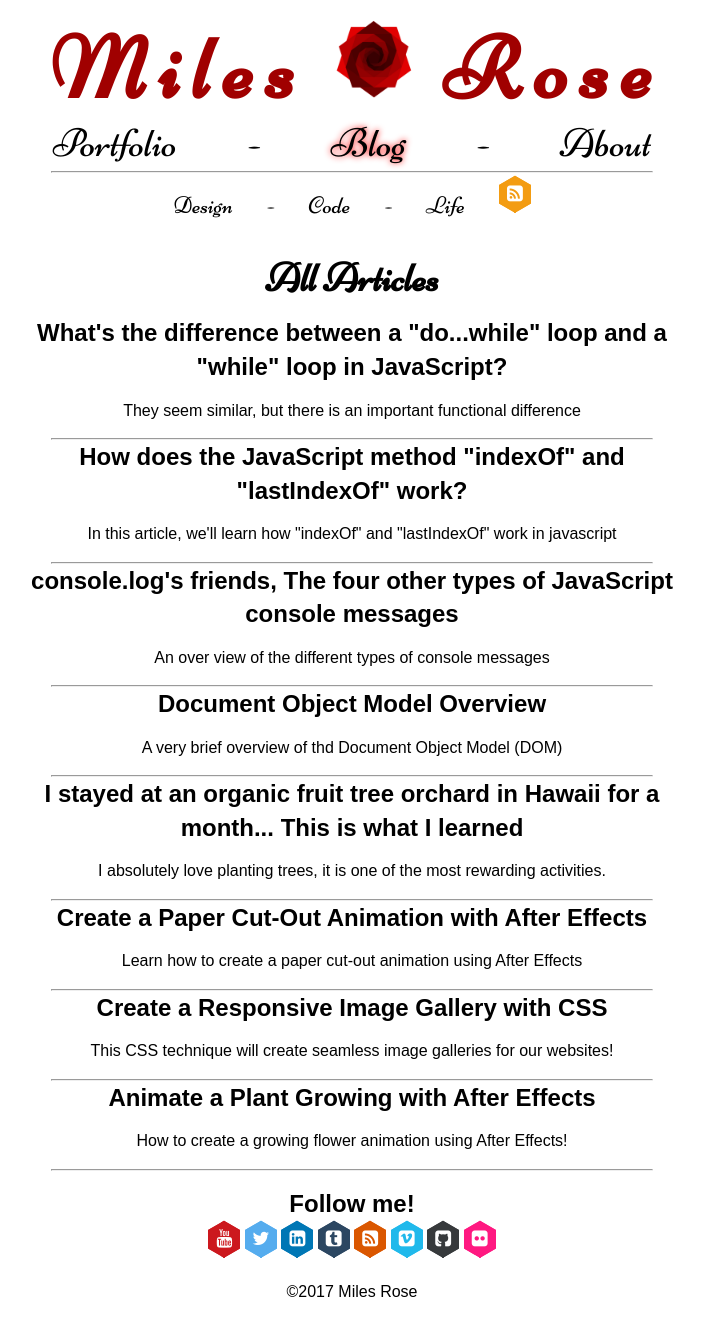
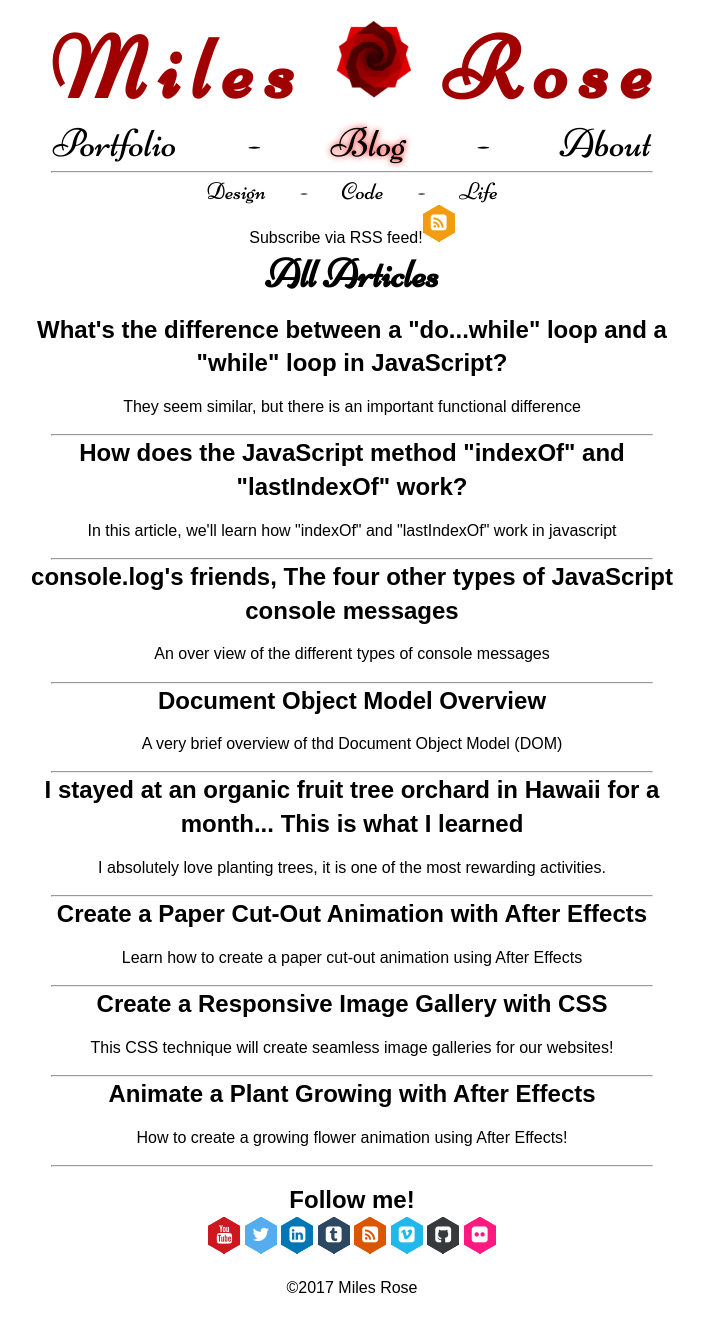
Before and after one commit to MilesOfRoses/my-jekyll, a Jekyll site: the page built from blog.html, in a window 1280 px wide. Shown: the whole page, without its empty margins (288-992 px from the left). Built offline with Jekyll 4.4.1, drawn with Linux system fonts in a browser that asks for light colours.

Commit message:
made rss feed in blog positioned better

```diff
--- a/_layouts/blog.html
+++ b/_layouts/blog.html
@@ -9,8 +9,8 @@ layout: default
 		<li><a href="{{site.baseurl}}/blog/code/" class="{% if page.url contains 'code' %}current{% endif %}">Code</a></li>
 		<li>-</li>
 		<li><a href="{{site.baseurl}}/blog/life/" class="{% if page.url contains 'life' %}current{% endif %}">Life</a></li>
-		<li><a href="{{site.baseurl}}/feed.xml"><span class="hb hb-xs hb-custom"><i class="fa fa-rss-square"></i></span></a>
 	</ul>
 </nav>
+<p class="centerText" id="feed-button">Subscribe via RSS feed!<a href="{{site.baseurl}}/feed.xml"><span class="hb hb-xs hb-custom"><i class="fa fa-rss-square" ></i></span></a></p>
 
 {{content}}
--- a/css/common.css
+++ b/css/common.css
@@ -173,6 +173,11 @@ a {
   shape-outside:circle();
 }
 
+#feed-button{
+
+	margin-top: -20px;
+	margin-bottom: -30px;
+}
 
 h1 {
 	font-family: 'Niconne', serif;
```
